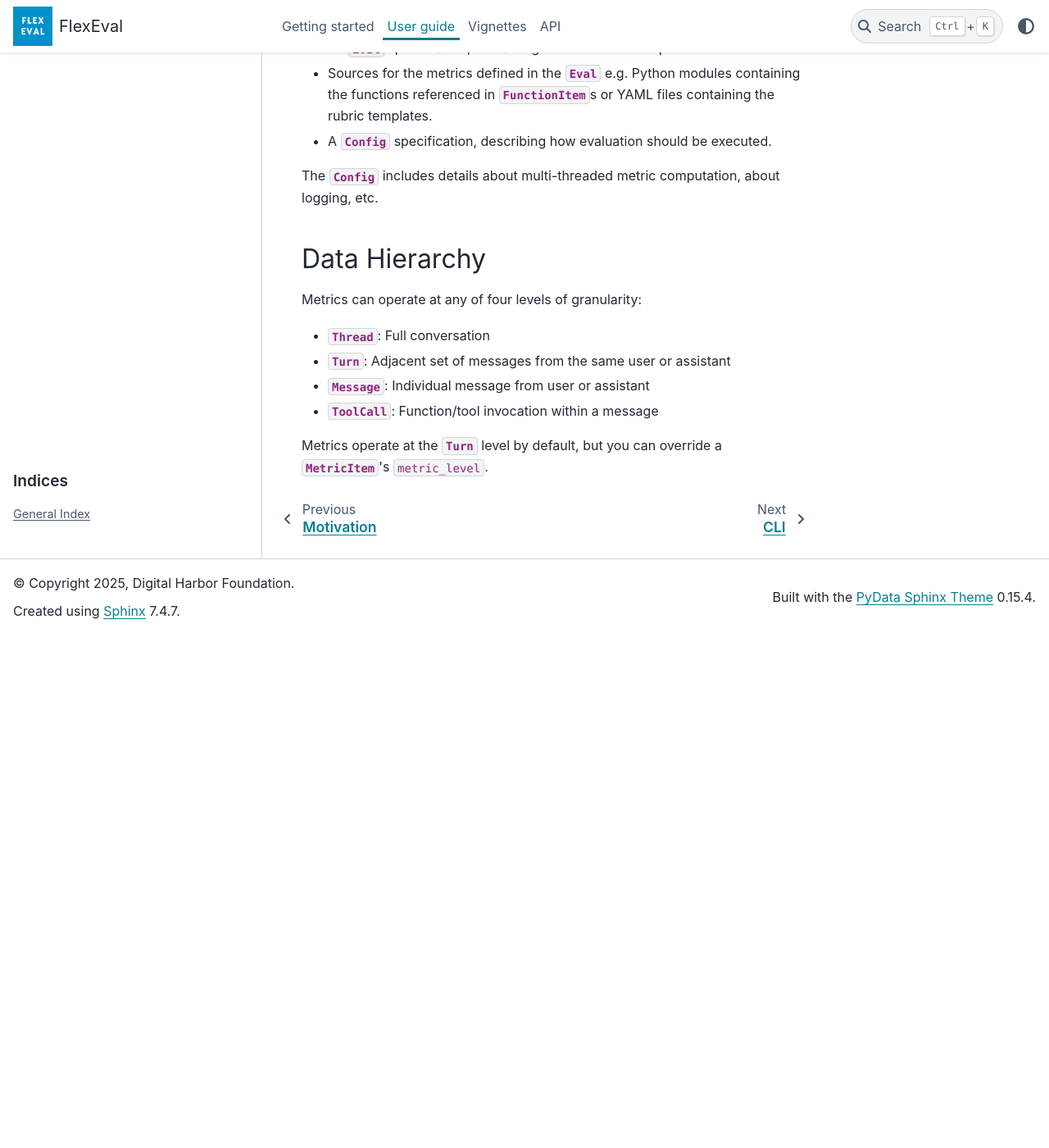
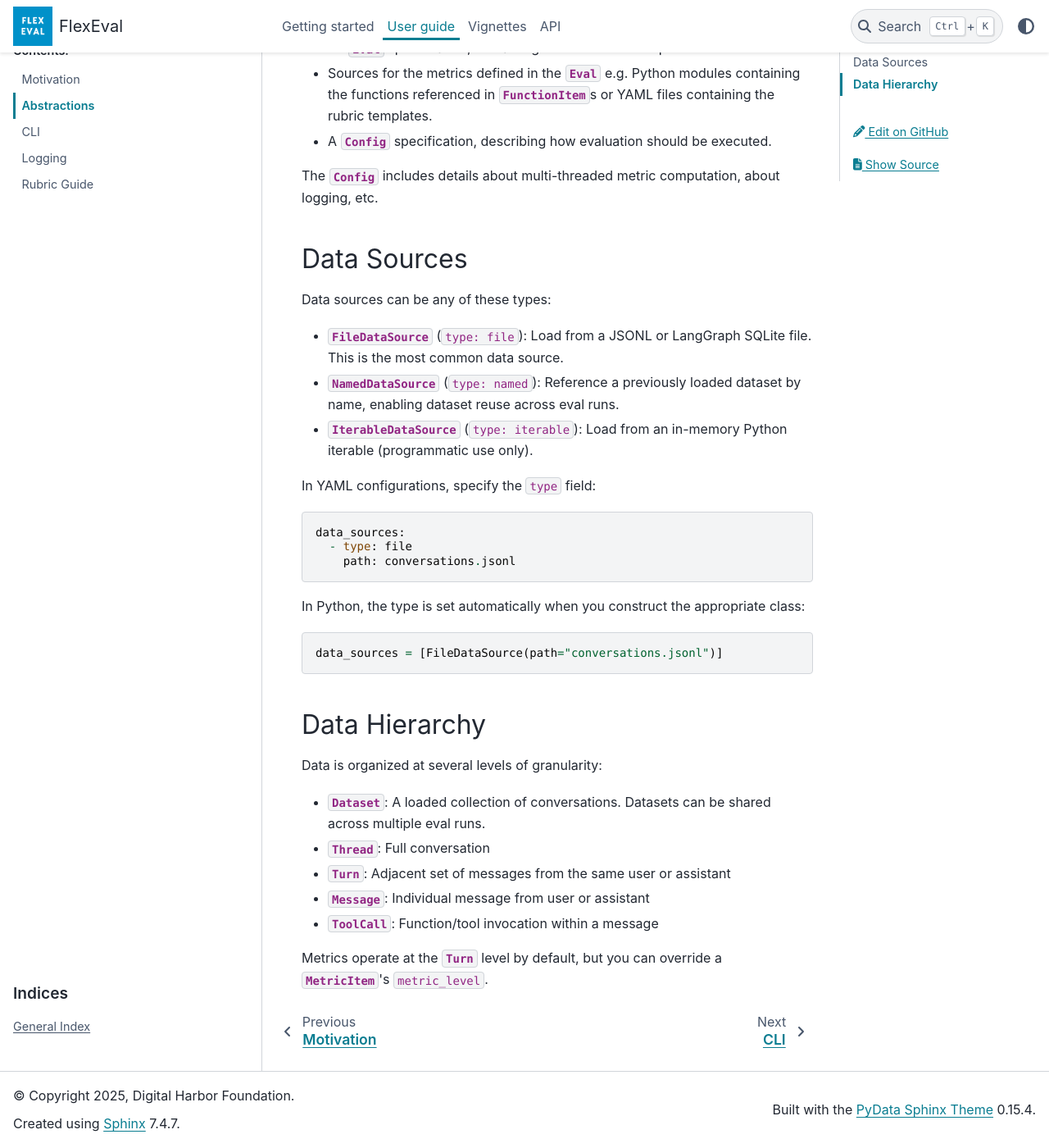
Before and after one commit to DigitalHarborFoundation/FlexEval, a Sphinx documentation site: the page built from docs/user_guide/abstractions.rst, in a window 1280 px wide and 1400 px high, scrolled down 684 px. Shown: the whole window at 82% size. Built offline with Sphinx 7.4.7 and the PyData theme 0.15.4, drawn with Linux system fonts in a browser that asks for light colours; pages that are not in the unit, such as notebooks, are missing from menus; before the commit the page ends 1459 px from its top, so only the background shows below that.

Commit message:
Doc updates

```diff
--- a/docs/user_guide/abstractions.rst
+++ b/docs/user_guide/abstractions.rst
@@ -26,11 +26,31 @@
 
 The :class:`~flexeval.schema.config_schema.Config` includes details about multi-threaded metric computation, about logging, etc.
 
+Data Sources
+------------
+
+Data sources can be any of these types:
+
+- :class:`~flexeval.schema.evalrun_schema.FileDataSource` (``type: file``): Load from a JSONL or LangGraph SQLite file. This is the most common data source.
+- :class:`~flexeval.schema.evalrun_schema.NamedDataSource` (``type: named``): Reference a previously loaded dataset by name, enabling dataset reuse across eval runs.
+- :class:`~flexeval.schema.evalrun_schema.IterableDataSource` (``type: iterable``): Load from an in-memory Python iterable (programmatic use only).
+
+In YAML configurations, specify the ``type`` field::
+
+    data_sources:
+      - type: file
+        path: conversations.jsonl
+
+In Python, the type is set automatically when you construct the appropriate class::
+
+    data_sources = [FileDataSource(path="conversations.jsonl")]
+
 Data Hierarchy
 --------------
 
-Metrics can operate at any of four levels of granularity:
+Data is organized at several levels of granularity:
 
+- :class:`~flexeval.classes.dataset.Dataset`: A loaded collection of conversations. Datasets can be shared across multiple eval runs.
 - :class:`~flexeval.classes.thread.Thread`: Full conversation
 - :class:`~flexeval.classes.turn.Turn`: Adjacent set of messages from the same user or assistant
 - :class:`~flexeval.classes.message.Message`: Individual message from user or assistant
```
Also changed, not shown: CLAUDE.md (+6 -3 lines), 1 other file.
